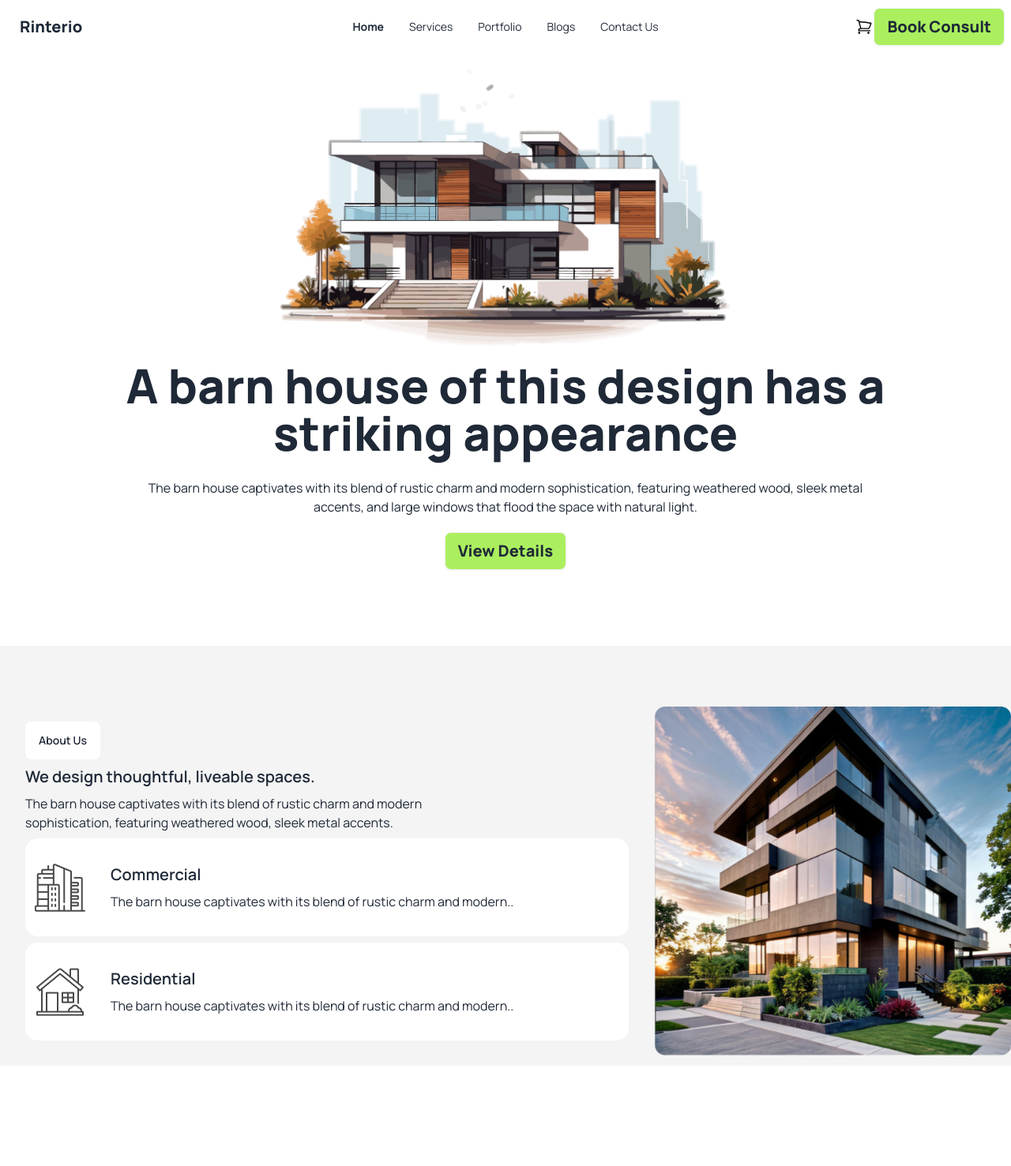
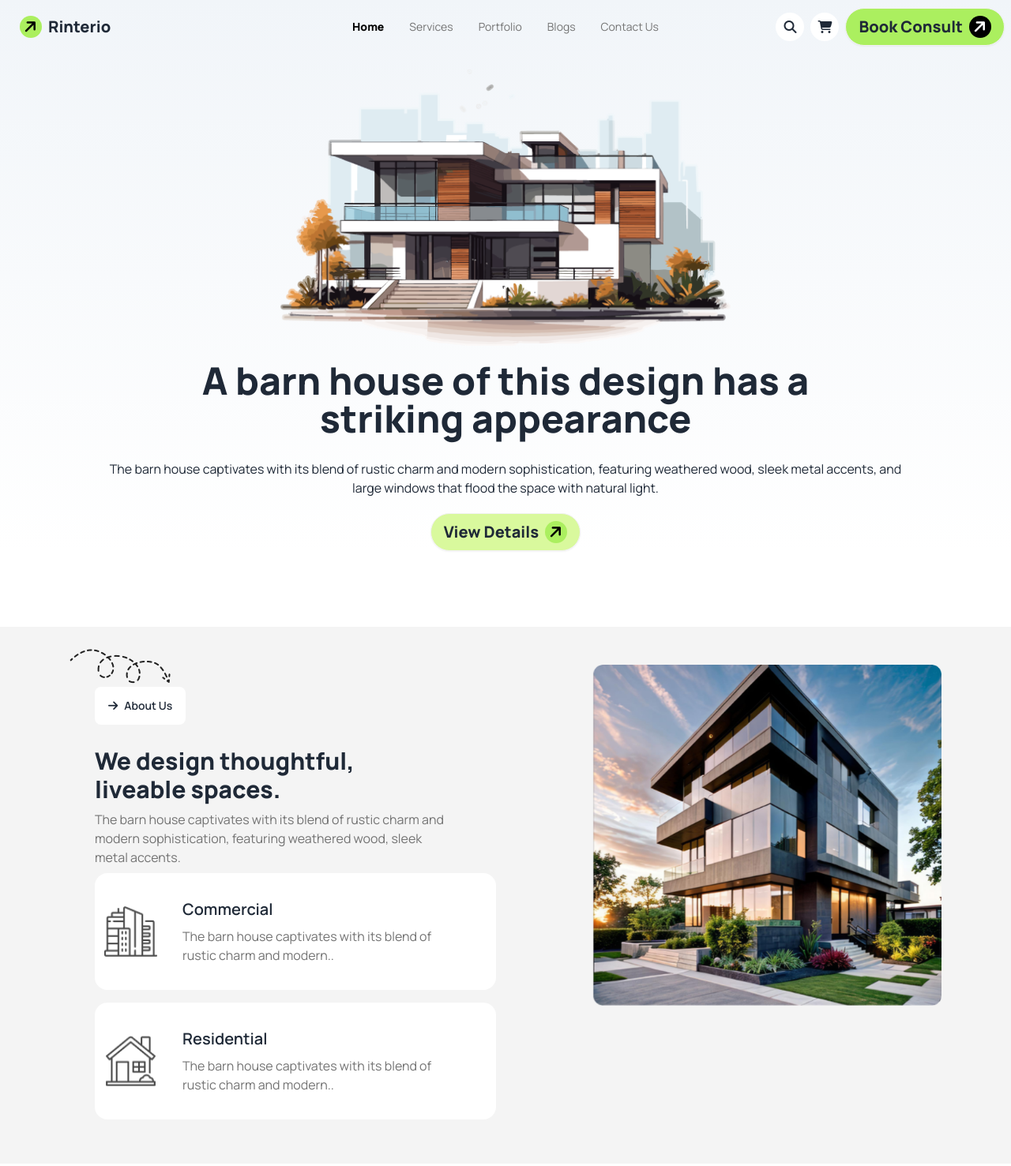
Before and after one commit to MRS028/Assignment03, a plain HTML site: page index.html in a window 1280 px wide. Shown: the top 1477 px of the page at 79% size. Before the commit the page ends 1446 px from the top, so only its background shows below. Drawn offline with nearby package versions, Linux system fonts and the light colour scheme.

Commit message:
section and footer

```diff
--- a/index.html
+++ b/index.html
@@ -1,131 +1,161 @@
 <!DOCTYPE html>
 <html lang="en" data-theme="light">
   <head>
-    <meta charset="UTF-8">
-    <meta name="viewport" content="width=device-width, initial-scale=1.0">
+    <meta charset="UTF-8" />
+    <meta name="viewport" content="width=device-width, initial-scale=1.0" />
     <title>Assignment03</title>
-    <link href="https://cdn.jsdelivr.net/npm/daisyui@4.12.10/dist/full.min.css" rel="stylesheet" type="text/css" />
+    <script src="https://kit.fontawesome.com/a78a932492.js" crossorigin="anonymous"></script>
+    <link
+      href="https://cdn.jsdelivr.net/npm/daisyui@4.12.10/dist/full.min.css"
+      rel="stylesheet"
+      type="text/css"
+    />
     <script src="https://cdn.tailwindcss.com"></script>
-    <link rel="preconnect" href="https://fonts.googleapis.com">
-<link rel="preconnect" href="https://fonts.gstatic.com" crossorigin>
-<link href="https://fonts.googleapis.com/css2?family=Manrope:wght@200..800&display=swap" rel="stylesheet">
+    <link rel="preconnect" href="https://fonts.googleapis.com" />
+    <link rel="preconnect" href="https://fonts.gstatic.com" crossorigin />
+    <link
+      href="https://fonts.googleapis.com/css2?family=Manrope:wght@200..800&display=swap"
+      rel="stylesheet"
+    />
     <style>
-    .manrope-font{
+      .manrope-font {
         font-family: "Manrope", sans-serif;
       }
-
     </style>
   </head>
   <body class="manrope-font">
     <!-- head -->
-     <header class="bg-gradient-to-r from-[#FFFFFF] to-[#FFFFFF]">
+    <header
+      class="bg-gradient-to-t from-white to-slate-100">
       <div class="">
-            <div class="navbar">
+        <div class="navbar mx-auto">
           <div class="navbar-start">
             <div class="dropdown">
-                    <div tabindex="0" role="button" class="btn btn-ghost lg:hidden">
-                      <svg
-                        xmlns="http://www.w3.org/2000/svg"
-                        class="h-5 w-5"
-                        fill="none"
-                        viewBox="0 0 24 24"
-                        stroke="currentColor">
-                        <path
-                          stroke-linecap="round"
-                          stroke-linejoin="round"
-                          stroke-width="2"
-                          d="M4 6h16M4 12h8m-8 6h16" />
-                      </svg>
-                    </div>
               <ul
                 tabindex="0"
-                      class="menu menu-sm dropdown-content bg-base-100 rounded-box z-[1] mt-3 w-52 p-2 shadow">
+                class="menu menu-sm dropdown-content bg-base-100 rounded-box z-[1] mt-3 w-52 p-2 shadow" >
                 <li><a>Home</a></li>
-                      <li><a>Services</a></li>
-                      <li><a> Portfolio</a></li>
-                      <li><a> Blogs</a></li>
-                      <li><a>Contact Us</a></li>
-
-                    </ul>
-                  </div>
-                  <a class="btn btn-ghost text-xl font-extrabold">Rinterio</a>
-                </div>
-                <div class="navbar-center hidden lg:flex">
-                  <ul class="menu menu-horizontal px-1">
-                    <li><a class="font-bold">Home</a></li>
                 <li><a>Services</a></li>
                 <li><a> Portfolio</a></li>
                 <li><a> Blogs</a></li>
                 <li><a>Contact Us</a></li>
               </ul>
             </div>
-                <div class="navbar-end bg-[rgb(255, 255, 255)] ">
+            <a class="btn btn-ghost text-xl font-extrabold"><div class="rounded-full w-7 h-7 bg-[#ABEF5F]">
+              <i class="fa-solid fa-arrow-right fa-rotate-by place-items-center" style="color: black; --fa-rotate-angle: -45deg;"></i>
+            </div></i>Rinterio</a>
+          </div>
+          <div class="navbar-center hidden lg:flex text-[#737373] hover:text-black">
+            <ul class="menu menu-horizontal px-1">
+              <li><a class="font-extrabold text-black">Home</a></li>
+              <li><a>Services</a></li>
+              <li><a> Portfolio</a></li>
+              <li><a> Blogs</a></li>
+              <li><a>Contact Us</a></li>
+            </ul>
+          </div>
+
+          <div class="navbar-end  md:inline-flex gap-2 lg:flex">
+
+
+
+                <button class=" bg-white rounded-full w-9 h-9 hover:bg-slate-500 hidden lg:block">
+                  <i class="fa-solid fa-magnifying-glass"></i>
+                </button>
+
+                  <button class="bg-white rounded-full w-9 h-9 hover:bg-slate-500 hidden lg:block">
+                    <i class="fa-solid fa-cart-shopping"></i>
+                  </button>
+
+
+                <button class=" hidden lg:flex rounded-3xl btn font-extrabold text-xl bg-[#ABEF5F]">
+                  Book Consult
+                  <div class="rounded-full w-7 h-7 bg-black">
+                    <i class="fa-solid fa-arrow-right fa-rotate-by" style="color: #ffffff; --fa-rotate-angle: -45deg;"></i>
+                  </div>
+
+                </button>
+                <div class=" rounded-full bg-white lg:hidden ">
+                  <button class="btn btn-circle  btn-ghost  ">
                   <svg
                     xmlns="http://www.w3.org/2000/svg"
                     fill="none"
                     viewBox="0 0 24 24"
-              stroke-width="1.5"
-              stroke="currentColor"
-              class="size-6 text-black inline border border-[#FFFFFF] "
-             >
+                    class="inline-block h-5 w-5 stroke-current">
                     <path
                       stroke-linecap="round"
                       stroke-linejoin="round"
-                d="M2.25 3h1.386c.51 0 .955.343 1.087.835l.383 1.437M7.5 14.25a3 3 0 0 0-3 3h15.75m-12.75-3h11.218c1.121-2.3 2.1-4.684 2.924-7.138a60.114 60.114 0 0 0-16.536-1.84M7.5 14.25 5.106 5.272M6 20.25a.75.75 0 1 1-1.5 0 .75.75 0 0 1 1.5 0Zm12.75 0a.75.75 0 1 1-1.5 0 .75.75 0 0 1 1.5 0Z"
-              />
+                      stroke-width="2"
+                      d="M4 6h16M4 12h16M4 18h16"></path>
                   </svg>
-                  <button class="btn font-extrabold text-xl bg-[#ABEF5F]">Book Consult</button>
+                    </button>
+
+
+          </div>
+              </div>
           </div>
         </div>
       </div>
       <div class="grid grid-cols-1 place-items-center text-center pt-5">
-            <img src="assets/banner.png" alt="">
-            <h2 class="font-extrabold text-6xl pt-5">A barn house of this design has a <br> striking appearance</h2>
-            <p class="text-[1rem] text-center pt-7">The barn house captivates with its blend of rustic charm and modern sophistication, featuring weathered wood, sleek metal
-                <br> accents,
-                and large windows that flood the space with natural light.</p>
+        <img src="assets/banner.png" alt="" />
+        <h2 class="font-extrabold text-3xl lg:text-5xl md:text-5xl pt-5">
+          A barn house of this design has a <br />
+          striking appearance
+        </h2>
+        <p class="text-[1rem] text-center pt-7 lg:w-4/5 md:w-3/4">
+          The barn house captivates with its blend of rustic charm and modern
+          sophistication, featuring weathered wood, sleek metal
+          accents, and large windows that flood the space with natural light.
+        </p>
         <div class="pt-5">
-                    <button class="btn font-extrabold text-xl bg-[#ABEF5F] ">View Details</button>
+          <button class="btn rounded-3xl font-extrabold text-xl bg-lime-200">
+            View Details
+            <div class="rounded-full w-7 h-7 bg-[#ABEF5F]">
+              <i class="fa-solid fa-arrow-right fa-rotate-by" style="color: black; --fa-rotate-angle: -45deg;"></i>
             </div>
-
+          </button>
         </div>
-
+      </div>
     </header>
     <!-- main -->
     <main>
-        <!-- section-01 -->
-         <section class="bg-[#F4F4F4] my-24">
-            <div class="card lg:card-side  pt-16 justify-between  ">
+      <!-- Section-01 -->
+       <section>
+        <section class="bg-[#F4F4F4] my-24 p-6">
+          <div class="grid lg:flex lg:card-side  lg:px-16">
 
 
-                <div class="card-body">
-                    <div class="card-actions">
-                        <button class="btn btn-ghost bg-[#FFFFFF]">About Us</button>
+              <div class="card-body relative">
+                <div class="absolute left-0 top-1">
+                  <img class="hidden lg:flex" src="assets/Vector.png" alt="">
+                </div>
+                  <div class="py-5 card-actions place-content-center lg:flex lg:place-self-start">
+                      <button class="btn btn-ghost bg-[#FFFFFF] "><i class="fa-solid fa-arrow-right"></i>About Us</button>
                     </div>
 
-                  <h2 class="card-title">We design thoughtful, liveable spaces.</h2>
-                  <p class="w-4/5">The barn house captivates with its blend of rustic charm and
+                <h2 class="text-3xl font-extrabold text-center lg:text-left ">We design thoughtful,<br>liveable spaces.</h2>
+                <p class="lg:w-3/4 font-normal text-[#737373] text-center lg:text-left">The barn house captivates with its blend of rustic charm and
                   modern sophistication, featuring weathered wood, sleek metal accents.</p>
-                    <div class="card card-side bg-[#FFFFFF] px-3 ">
-                        <figure>
+                  <div class="  card card-side bg-[#FFFFFF] px-3 lg:w-[85%] mb-2">
+                      <figure class="w-[50%] lg:w-[20%]">
                         <img
                           src="assets/commercial.png"
                           alt="Movie" />
                       </figure>
                       <div class="card-body">
                         <h2 class="card-title">Commercial</h2>
-                          <p class="font-normal text-[1rem]">The barn house captivates with its blend of rustic charm and modern..</p>
+                        <p class="font-normal text-[1rem] text-[#737373]">The barn house captivates with its blend of rustic charm and modern..</p>
                       </div>
                     </div>
-                      <div class="card card-side bg-[#FFFFFF] px-3  ">
-                        <figure>
+                    <div class="card card-side bg-[#FFFFFF] px-3 lg:w-[85%] ">
+                      <figure class="w-[50%] lg:w-[20%]">
                         <img
                           src="assets/residential.png"
                           alt="Movie" />
                       </figure>
                       <div class="card-body">
                         <h2 class="card-title">Residential</h2>
-                          <p class="font-normal text-[1rem]">The barn house captivates with its blend of rustic charm and modern..</p>
+                        <p class="font-normal text-[1rem] text-[#737373]">The barn house captivates with its blend of rustic charm and modern..</p>
                       </div>
                     </div>
 
@@ -133,7 +163,7 @@
 
                 </div>
 
-                  <figure class="">
+                <figure class="my-6 lg:w-[65%]">
                   <img
                     src="assets/Rectangle.png"
                     alt="Album" />
@@ -143,12 +173,39 @@
           </div>
 
        </section>
+       </section>
+
 
     </main>
     <!-- footer -->
-      <footer>
 
+      <footer class="bg-[#1C1C1C] md:px-[18%] py-24">
+        <section class="text-center">
+            <div class="flex gap-2 justify-center items-center pb-6">
+              <div class="rounded-full w-7 h-7 bg-[#ABEF5F]">
+                <i class="fa-solid fa-arrow-right fa-rotate-by place-items-center" style="color: black; --fa-rotate-angle: -45deg;"></i>
+              </div>
+              <a class="text-2xl text-white md:text-3xl font-extrabold">Rinterio</a>
+              </div>
+              <p class="text-[#737373] font-medium md:px-[15%] px-5">
+                The barn house captivates with its blend of rustic charm and
+                modern sophistication, featuring weathered wood, sleek metal accents.</p>
+              <div class="py-12 text-[#E9E9E9] " >
+                <ul class="md:flex justify-between space-y-6 md:space-y-0 hover:text-[#E9E9E9]">
+                    <li><a href="#">Home</a></li>
+                    <li><a href="#">Services</a></li>
+                    <li><a href="#">Portfolio</a></li>
+                    <li><a href="#">Blogs</a></li>
+                    <li><a href="#">Contact Us</a></li>
+                </ul>
+              </div>
+              <a class="btn font-extrabold text-xl border-none rounded-3xl bg-[#ABEF5F]">Book Consult
+                <div class="rounded-full w-7 h-7 bg-black">
+                  <i class="fa-solid fa-arrow-right fa-rotate-by" style="color: #ffffff; --fa-rotate-angle: -45deg;"></i>
+                </div>  </a>
+            </div>
+
+        </section>
      </footer>
-
   </body>
 </html>
```
Lines whose indentation alone changed are shown as unchanged.
